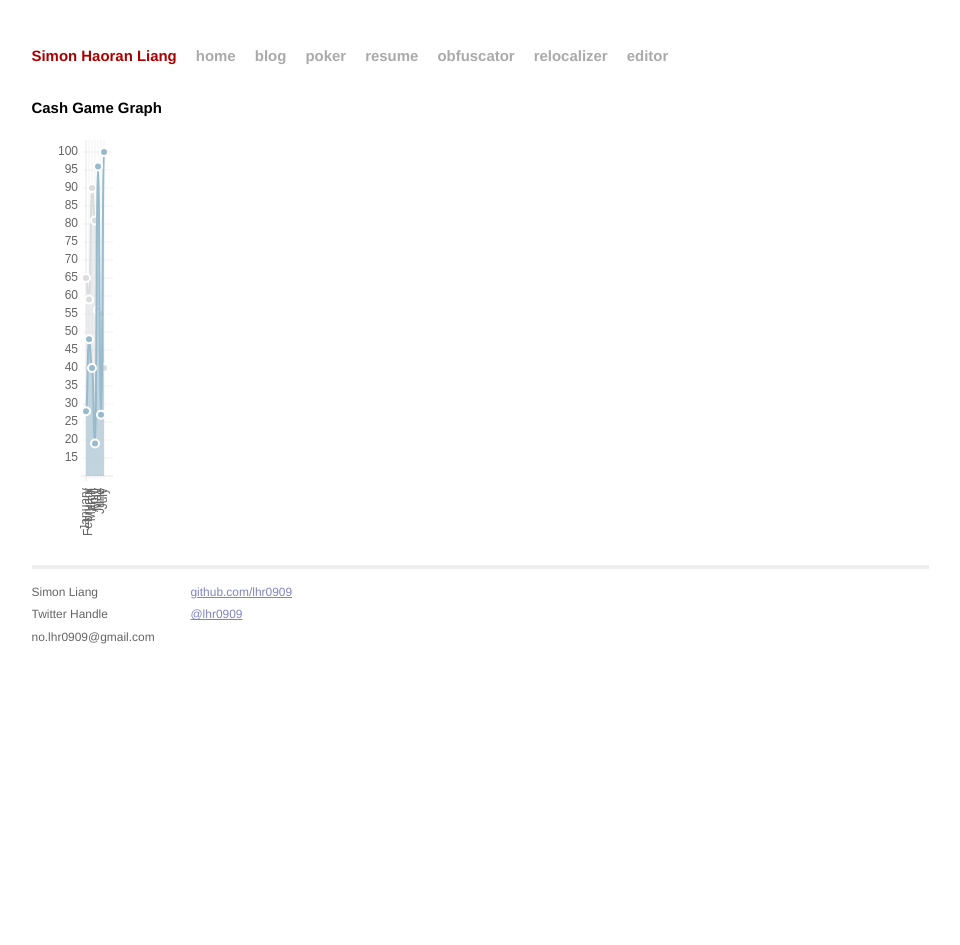
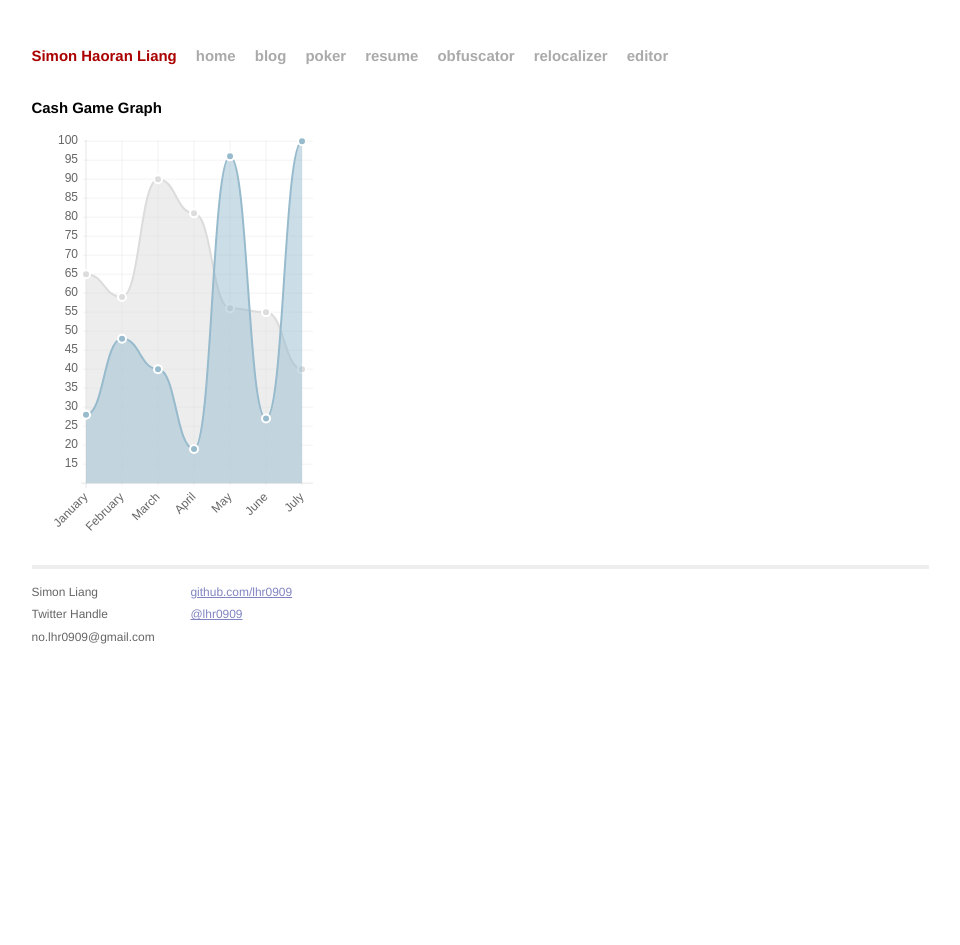
Before and after one commit to lhr0909/lhr0909.github.io, a Jekyll site: the page built from poker/index.html, in a window 1280 px wide. Shown: the whole page, without its empty margins (160-1120 px from the left). Built offline with Jekyll 4.4.1, drawn with Linux system fonts in a browser that asks for light colours; Markdown is read by kramdown in place of the engine named in the settings.

Commit message:
get the width straight

```diff
--- a/poker/index.html
+++ b/poker/index.html
@@ -5,7 +5,7 @@ title: Simon's Resume
 
 <div id="cashGraphContainer">
 <h1>Cash Game Graph</h1>
-<canvas id="cashGraph" width="100%" height="400"></canvas>
+<canvas id="cashGraph" height="400" style="width: 100%;"></canvas>
 </div>
 <script src="/js/jquery-1.11.0.min.js"></script>
 <script src="/js/Chart.min.js"></script>
```
